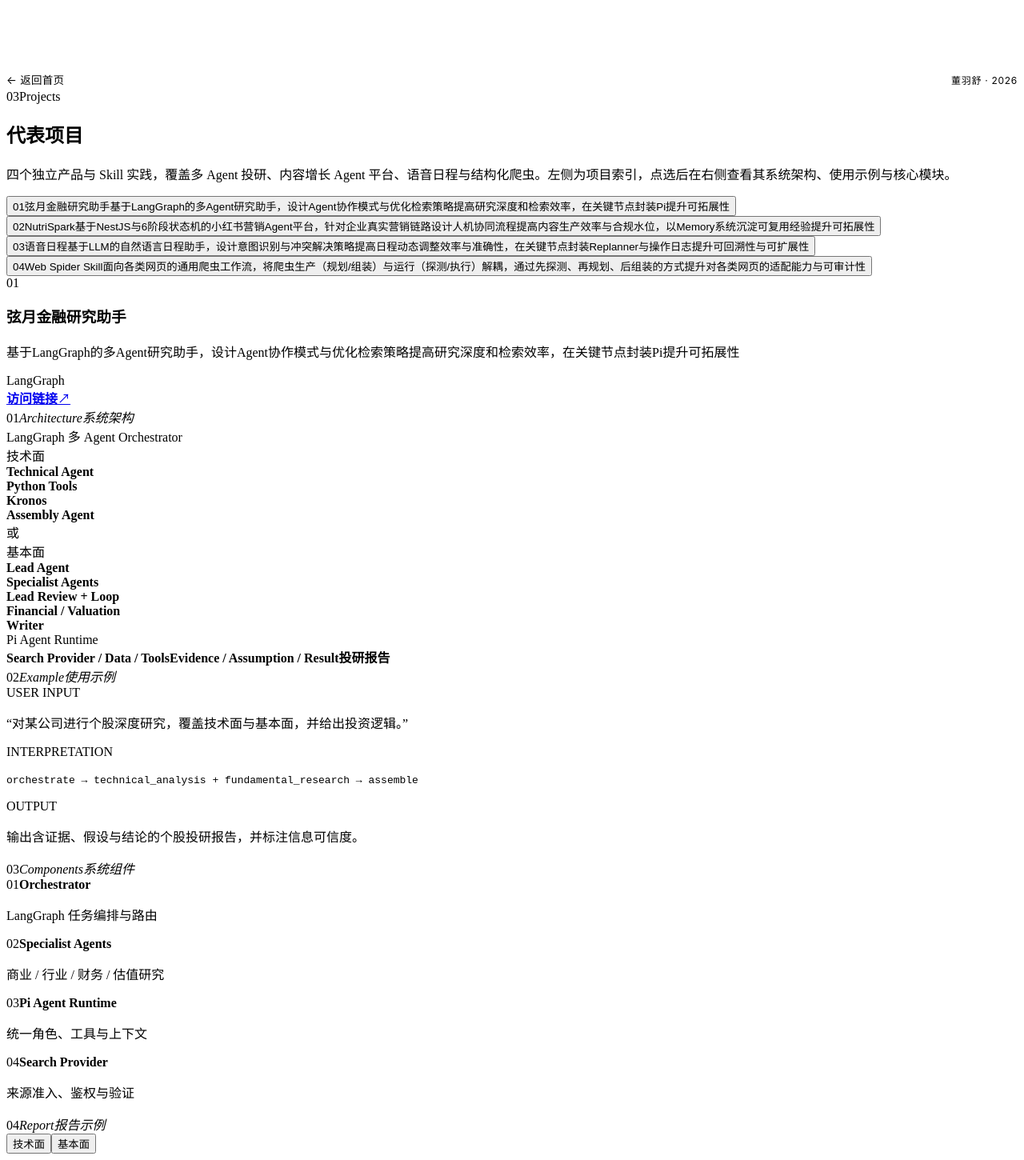
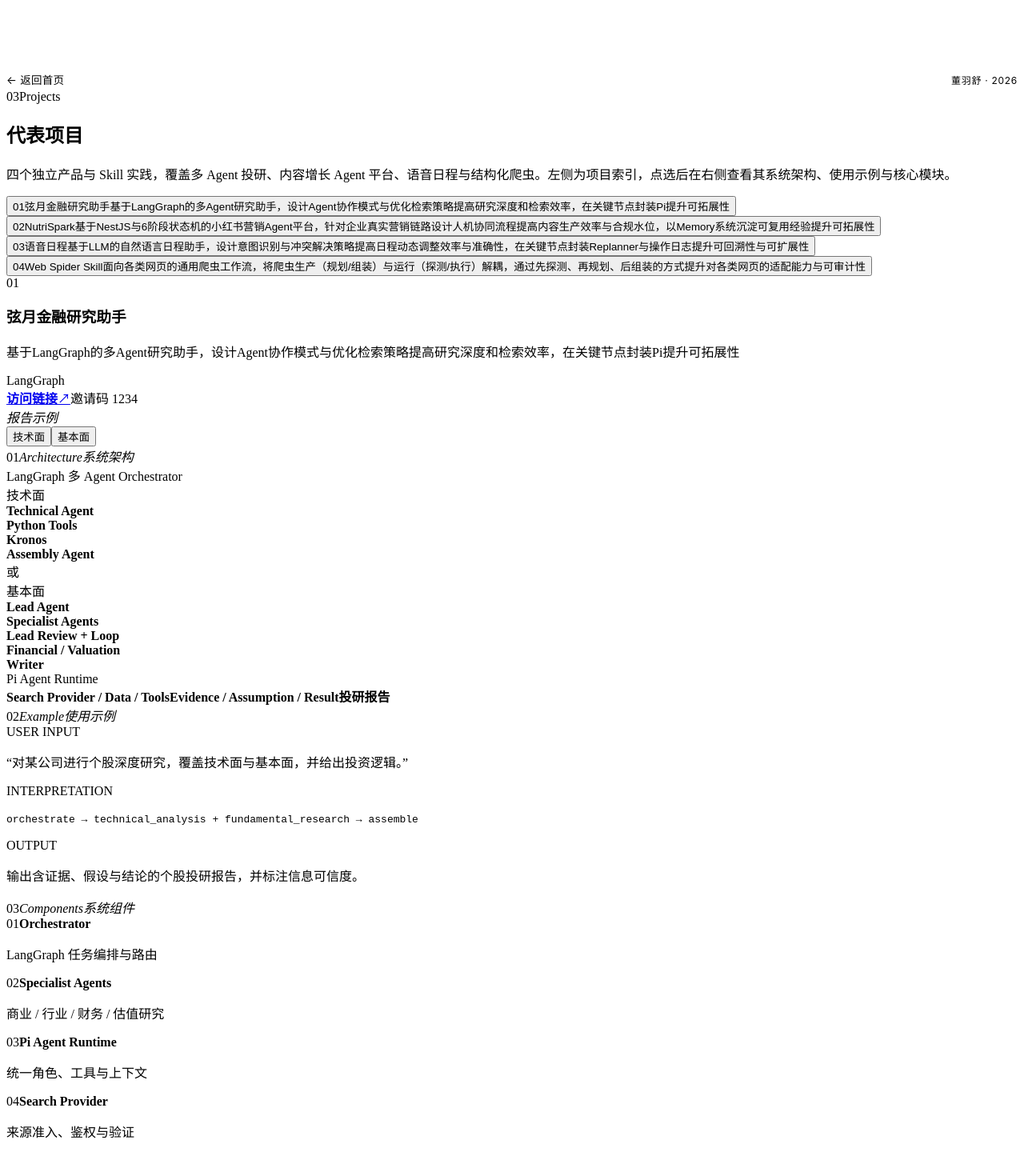
Before and after one commit to 28889-stack/28889-stack.github.io, a React (Vite) app: page / in a window 1280 px wide. Shown: the part 5855-7305 px from the top of the page at 80% size. Built offline with nearby package versions, Linux system fonts and the light colour scheme; the HTML template or start-up script is replaced by a standard one.

Commit message:
feat: group 弦月 access link + invite code + report example; add 邀请码 1234
- move xianyue report example up to sit with access link (one place)
- add optional inviteCode field; xianyue shows 邀请码 1234 after 访问链接
- report block uses plain 报告示例 heading (no 04 numbering)

```diff
--- a/src/components/ProjectStage.tsx
+++ b/src/components/ProjectStage.tsx
@@ -34,6 +34,51 @@
           <strong>访问链接</strong>
           <span className="stage-visit__arrow" aria-hidden="true">↗</span>
         </a>
+      )}
+      {project.inviteCode && (
+        <span className="stage-invite">邀请码 {project.inviteCode}</span>
+      )}
+      {project.reports && (
+        <section className="stage-report" aria-label="报告示例">
+          <div className="report-head"><i>报告示例</i></div>
+          <div className="report-tabs" role="tablist">
+            <button
+              type="button"
+              role="tab"
+              aria-selected={activeReport === 'technical'}
+              className={`report-tab ${activeReport === 'technical' ? 'is-active' : ''}`}
+              onClick={() => setActiveReport(activeReport === 'technical' ? null : 'technical')}
+            >
+              技术面
+            </button>
+            <button
+              type="button"
+              role="tab"
+              aria-selected={activeReport === 'fundamental'}
+              className={`report-tab ${activeReport === 'fundamental' ? 'is-active' : ''}`}
+              onClick={() => setActiveReport(activeReport === 'fundamental' ? null : 'fundamental')}
+            >
+              基本面
+            </button>
+            {activeReport && (
+              <a
+                className="report-open"
+                href={project.reports[activeReport]}
+                target="_blank"
+                rel="noreferrer"
+              >
+                新标签打开 ↗
+              </a>
+            )}
+          </div>
+          {activeReport && (
+            <iframe
+              className="report-frame"
+              src={project.reports[activeReport]}
+              title={`${project.title}报告 - ${activeReport === 'technical' ? '技术面' : '基本面'}`}
+            />
+          )}
+        </section>
       )}
 
       <section className="stage-section stage-section--arch" aria-label={`${project.title}系统架构`}>
@@ -185,52 +230,6 @@
         </div>
       </section>
 
-      {project.reports && (
-        <section className="stage-section stage-report" aria-label="报告示例">
-          <div className="canvas-label">
-            <span>04</span>
-            <em>Report</em>
-            <i>报告示例</i>
-          </div>
-          <div className="report-tabs" role="tablist">
-            <button
-              type="button"
-              role="tab"
-              aria-selected={activeReport === 'technical'}
-              className={`report-tab ${activeReport === 'technical' ? 'is-active' : ''}`}
-              onClick={() => setActiveReport(activeReport === 'technical' ? null : 'technical')}
-            >
-              技术面
-            </button>
-            <button
-              type="button"
-              role="tab"
-              aria-selected={activeReport === 'fundamental'}
-              className={`report-tab ${activeReport === 'fundamental' ? 'is-active' : ''}`}
-              onClick={() => setActiveReport(activeReport === 'fundamental' ? null : 'fundamental')}
-            >
-              基本面
-            </button>
-            {activeReport && (
-              <a
-                className="report-open"
-                href={project.reports[activeReport]}
-                target="_blank"
-                rel="noreferrer"
-              >
-                新标签打开 ↗
-              </a>
-            )}
-          </div>
-          {activeReport && (
-            <iframe
-              className="report-frame"
-              src={project.reports[activeReport]}
-              title={`${project.title}报告 - ${activeReport === 'technical' ? '技术面' : '基本面'}`}
-            />
-          )}
-        </section>
-      )}
     </article>
   )
 }
--- a/src/data/portfolio.ts
+++ b/src/data/portfolio.ts
@@ -134,6 +134,7 @@
     title: '弦月金融研究助手',
     subtitle: '基于LangGraph的多Agent研究助手，设计Agent协作模式与优化检索策略提高研究深度和检索效率，在关键节点封装Pi提升可拓展性',
     link: 'https://investment-research-agent-production-bc78.up.railway.app/',
+    inviteCode: '1234',
     reports: {
       technical: '/reports/hengtong-technical.html',
       fundamental: '/reports/jiayou-fundamental.html',
--- a/src/styles.css
+++ b/src/styles.css
@@ -1472,8 +1472,26 @@
   transform: translateY(-0.5px);
 }
 
+.stage-invite {
+  display: inline-flex;
+  align-items: center;
+  margin: 8px 0 0;
+  padding: 5px 12px;
+  border: 1px dashed var(--line-strong);
+  border-radius: 999px;
+  color: var(--muted);
+  font-size: 12.5px;
+  letter-spacing: 0.03em;
+}
+
 .stage-report {
   margin-top: 8px;
+}
+.report-head {
+  margin: 16px 0 2px;
+  font-size: 12.5px;
+  color: var(--muted);
+  letter-spacing: 0.06em;
 }
 .report-tabs {
   display: flex;
--- a/src/types/portfolio.ts
+++ b/src/types/portfolio.ts
@@ -78,6 +78,7 @@
   framework?: Framework
   components: SystemComponent[]
   link?: string
+  inviteCode?: string
   reports?: { technical: string; fundamental: string }
 }
 
```
